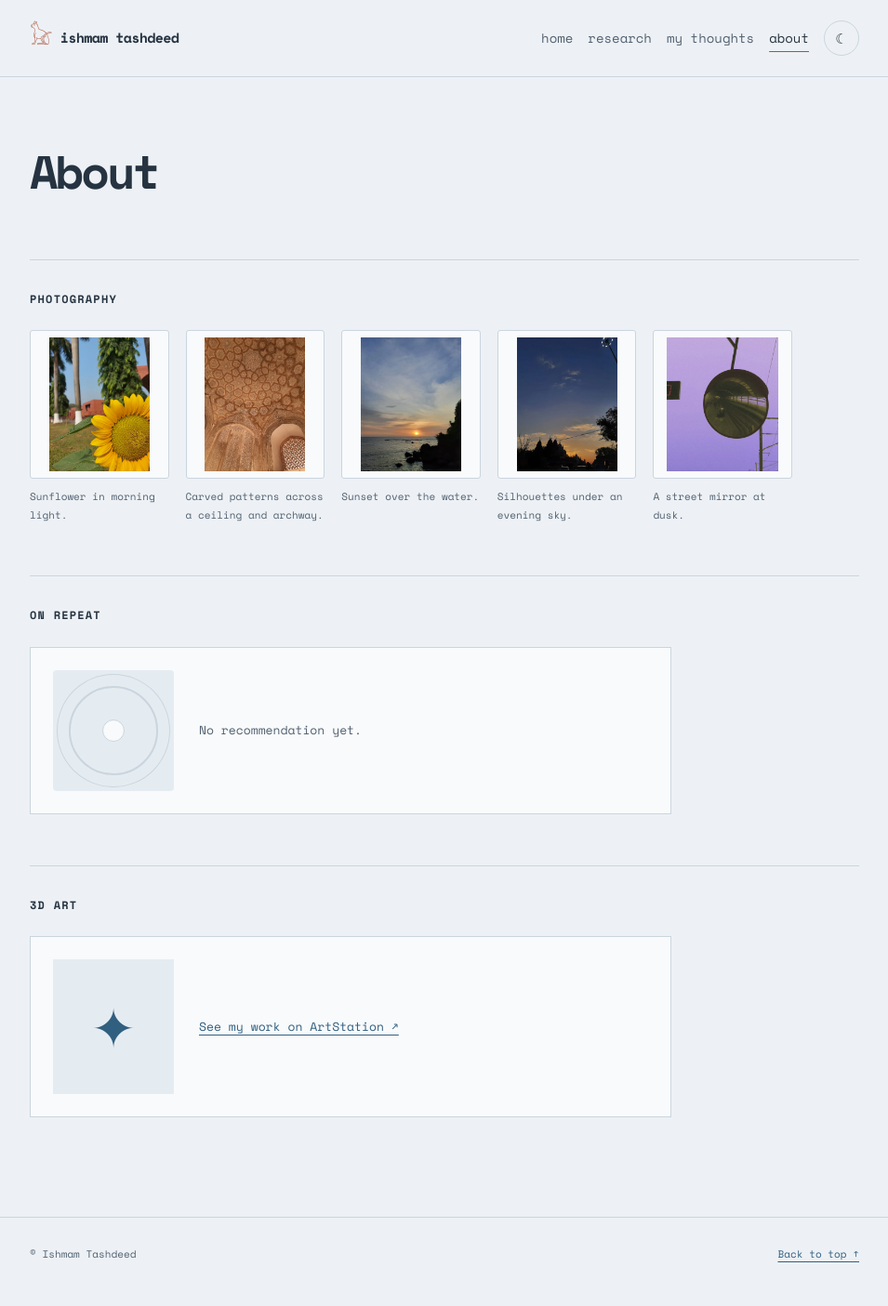
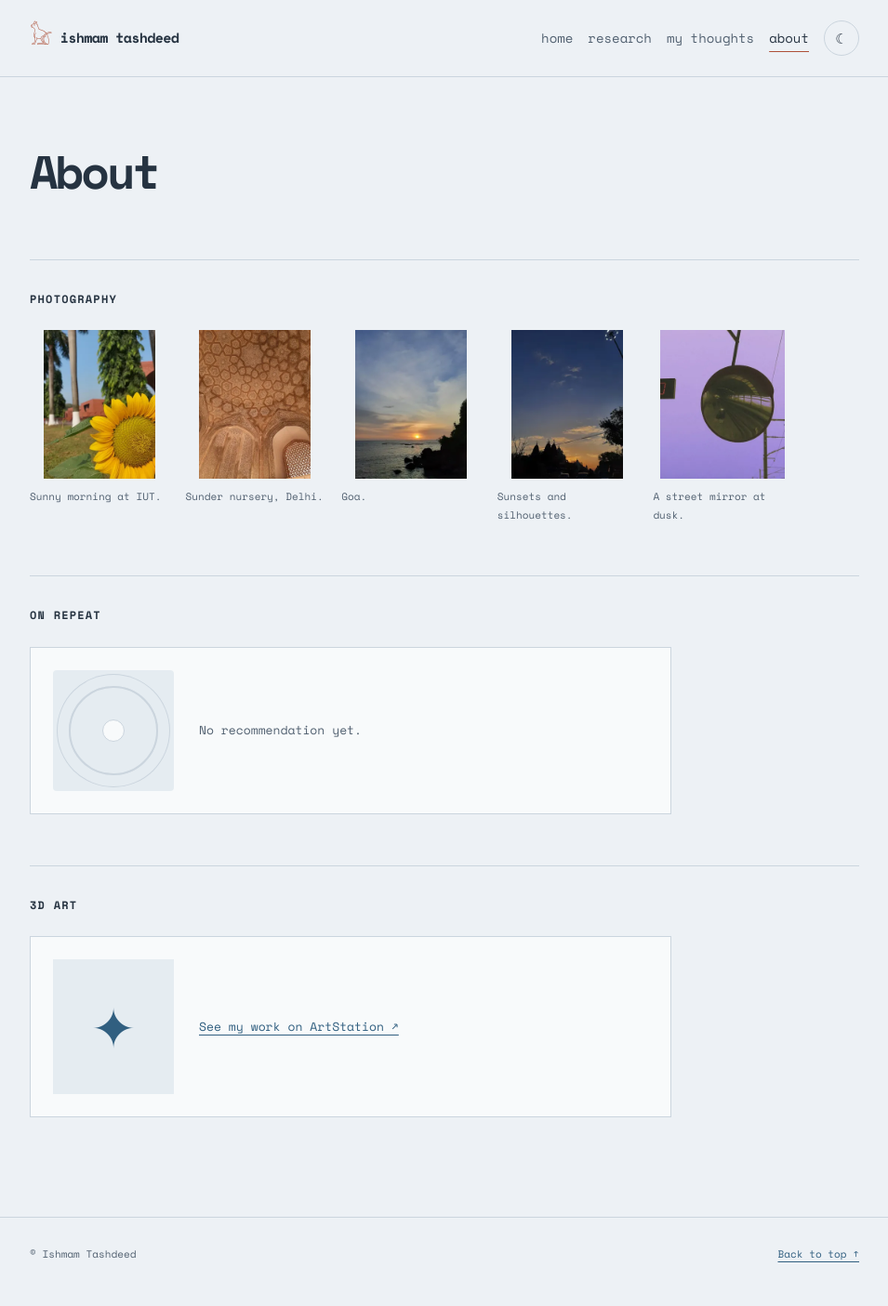
Before and after one commit to ishmamt/ishmamt.github.io, a Jekyll site: the page built from about/index.html, in a window 1280 px wide. Shown: the whole page at 93% size, without its empty margins (162-1117 px from the left). Built offline with Jekyll 4.4.1, drawn with Linux system fonts in a browser that asks for light colours.

Commit message:
Use smaller frameless photography thumbnails

```diff
--- a/_data/photos.yml
+++ b/_data/photos.yml
@@ -1,25 +1,25 @@
 - image: /assets/img/photography/sunflower.webp
-  width: 750
-  height: 1000
+  width: 300
+  height: 400
   alt: "A yellow sunflower with trees and buildings behind it"
-  caption: "Sunflower in morning light."
+  caption: "Sunny morning at IUT."
 - image: /assets/img/photography/carved-ceiling.webp
-  width: 750
-  height: 1000
+  width: 300
+  height: 400
   alt: "Detailed geometric carvings on a ceiling above arched windows"
-  caption: "Carved patterns across a ceiling and archway."
+  caption: "Sunder nursery, Delhi."
 - image: /assets/img/photography/shoreline-sunset.webp
-  width: 750
-  height: 1000
+  width: 300
+  height: 400
   alt: "The sun setting over water beside a rocky shoreline"
-  caption: "Sunset over the water."
+  caption: "Goa."
 - image: /assets/img/photography/evening-silhouettes.webp
-  width: 750
-  height: 1000
+  width: 300
+  height: 400
   alt: "Buildings and trees silhouetted against an evening sky"
-  caption: "Silhouettes under an evening sky."
+  caption: "Sunsets and silhouettes."
 - image: /assets/img/photography/street-mirror.webp
-  width: 836
-  height: 1000
-  alt: "A convex street mirror reflecting a road under a purple sky"
+  width: 334
+  height: 400
+  alt: "Delhi metro."
   caption: "A street mirror at dusk."
--- a/about/index.html
+++ b/about/index.html
@@ -14,11 +14,7 @@ description: Ishmam Tashdeed's photography, music, and 3D art.
   <div class="photo-grid">
     {% for photo in site.data.photos %}
       <figure class="photo-card">
-        {% if photo.image %}
-          <img src="{{ photo.image | relative_url }}" alt="{{ photo.alt | escape }}" width="{{ photo.width }}" height="{{ photo.height }}" loading="lazy" decoding="async">
-        {% else %}
-          <div class="photo-placeholder" role="img" aria-label="Placeholder for a future photograph"><span>frame {{ photo.frame }}</span></div>
-        {% endif %}
+        <img src="{{ photo.image | relative_url }}" alt="{{ photo.alt | escape }}" width="{{ photo.width }}" height="{{ photo.height }}" loading="lazy" decoding="async">
         {% if photo.caption %}<figcaption>{{ photo.caption | escape }}</figcaption>{% endif %}
       </figure>
     {% endfor %}
--- a/assets/css/site.css
+++ b/assets/css/site.css
@@ -99,10 +99,8 @@ h1,h2,h3,p{margin-top:0}
 .post-nav{display:flex;justify-content:space-between;gap:20px;border-top:1px solid var(--line);padding-top:24px;margin-top:50px;font-size:12px}
 .related{border-top:1px solid var(--line);margin-top:36px;padding-top:24px}.related h2{font-size:18px;margin:0 0 12px}.related ul{margin:0;padding-left:21px;font-size:13px}
 .photo-grid{display:grid;grid-template-columns:repeat(5,minmax(0,1fr));gap:18px;max-width:820px}
-.photo-card{margin:0;min-width:0}.photo-placeholder{height:160px;border:1px solid var(--line);border-radius:3px;background:linear-gradient(145deg,var(--soft),var(--paper));display:grid;place-items:center;position:relative;overflow:hidden}
-.photo-card img{display:block;width:100%;height:160px;object-fit:contain;padding:7px;background:var(--paper);border:1px solid var(--line);border-radius:3px}
-.photo-placeholder::after{content:"";position:absolute;width:80%;height:120%;border:1px solid var(--line);border-radius:50%;transform:rotate(-25deg)}
-.photo-placeholder span{position:relative;z-index:1;font-size:12px;color:var(--muted)}
+.photo-card{margin:0;min-width:0}
+.photo-card img{display:block;width:100%;height:160px;object-fit:contain}
 .photo-card figcaption{margin-top:10px;font-size:11px;color:var(--muted)}
 .music-card,.art-card{border:1px solid var(--line);background:var(--paper);padding:24px;display:grid;grid-template-columns:130px 1fr;gap:27px;align-items:center;max-width:690px}
 .record-art{width:130px;height:130px;border-radius:4px;background:var(--soft);display:grid;place-items:center;position:relative;overflow:hidden}
```
Also changed, not shown: assets/img/photography/carved-ceiling.webp, assets/img/photography/evening-silhouettes.webp, assets/img/photography/shoreline-sunset.webp, assets/img/photography/street-mirror.webp, assets/img/photography/sunflower.webp.
